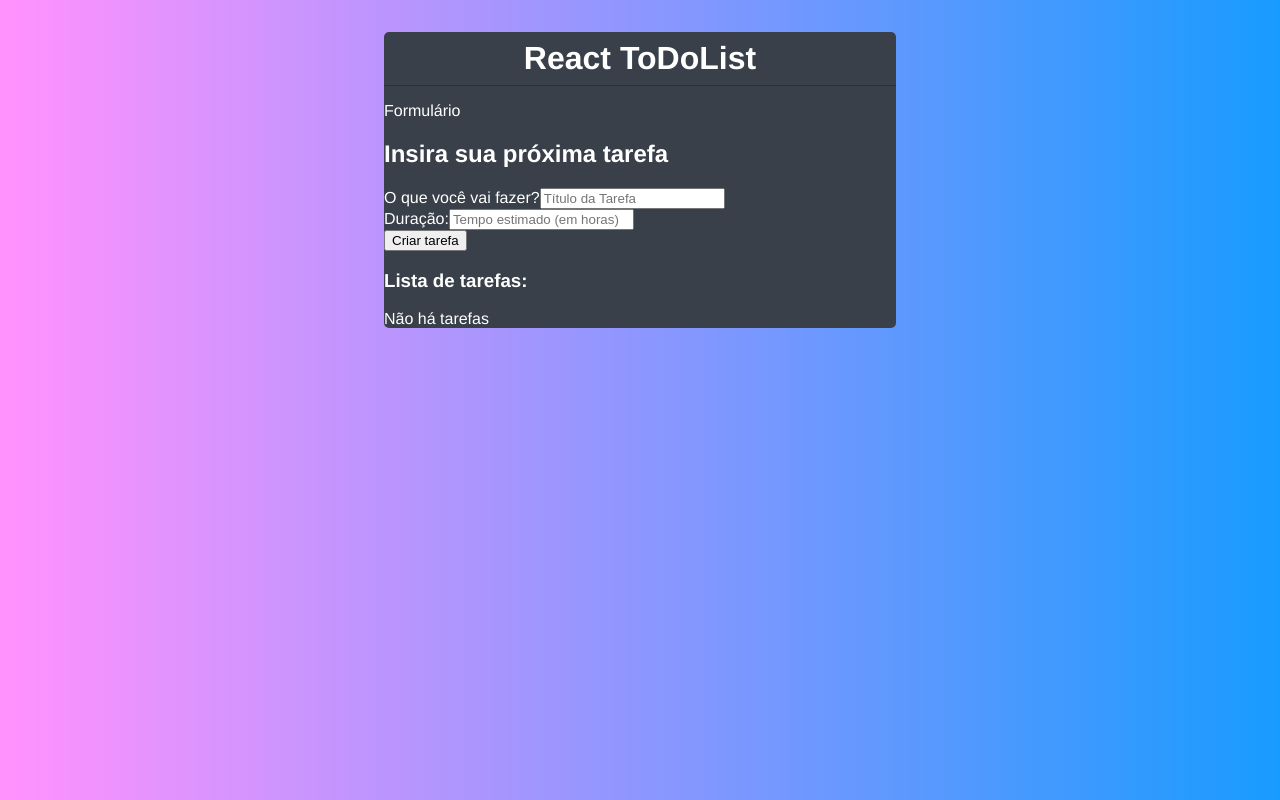
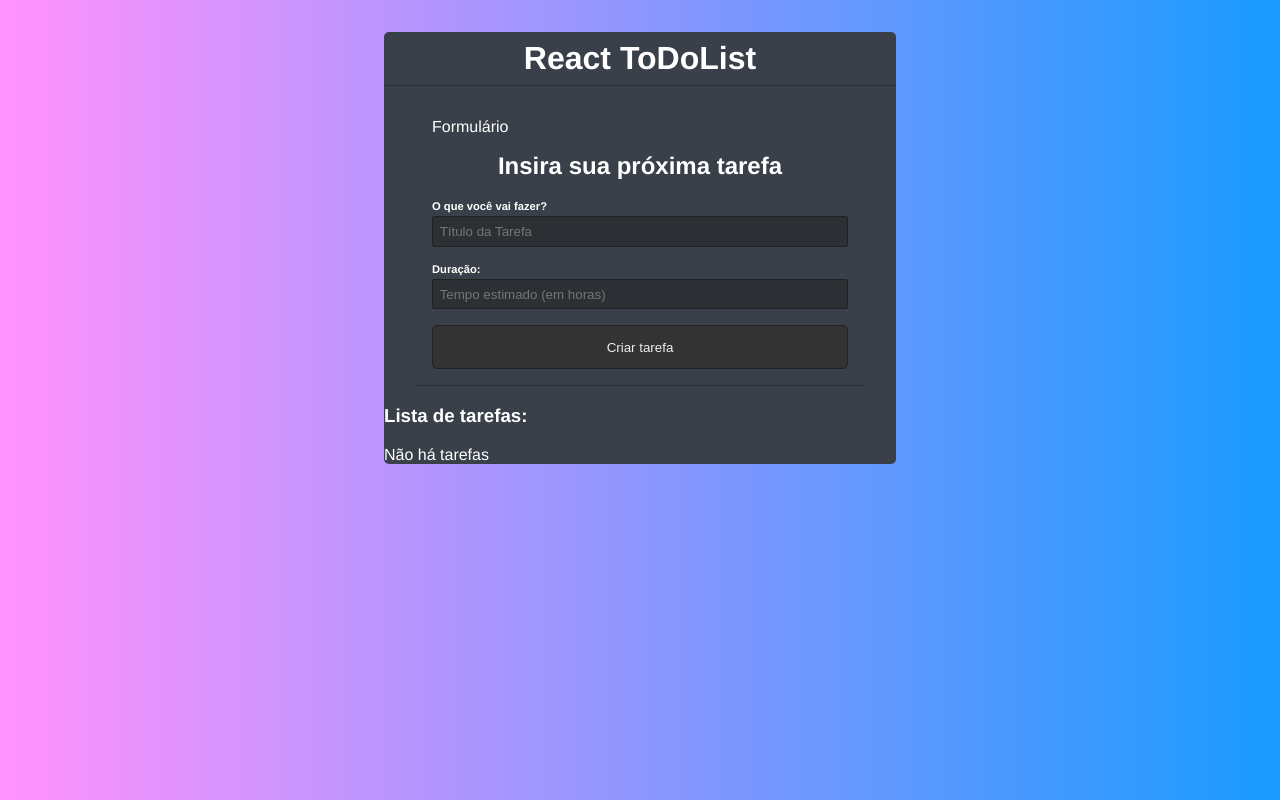
Before and after one commit to YuriCF1/Proj.Study3-React--ToDoList, a React (Create React App) app in the folder todolist/: page / in a window 1280 px wide. Built offline with nearby package versions, Linux system fonts and the light colour scheme.

Commit message:
Setting the CSS of the form

```diff
--- a/todolist/src/App.css
+++ b/todolist/src/App.css
@@ -17,3 +17,52 @@
   margin: 0;
 
 }
+
+.form-todo {
+  padding: 1em;
+  margin: 0 2em;
+  border-bottom: 1px solid #2C3035;
+
+}
+
+.form-todo h2,
+.list-todo h2 {
+  text-align: center;
+  margin-top: 0;
+
+}
+
+.form-control {
+  display: flex;
+  flex-direction: column;
+  margin-bottom: 1em;
+
+}
+
+.form-control label {
+  font-weight: bold;
+  font-size: .7em;
+  margin-bottom: .4em;
+
+}
+
+.form-control input {
+  border: 1px solid #222;
+  border-radius: 2px;
+  background-color: #2C3035;
+  padding: .5em;
+  color: #DFDFDF;
+
+}
+
+input[type="submit"] {
+  background-color: #333;
+  color: #eee;
+  display: block;
+  width: 100%;
+  border: 1px solid #222;
+  border-radius: 5px;
+  padding: 1em;
+  cursor: pointer;
+
+}
--- a/todolist/src/App.js
+++ b/todolist/src/App.js
@@ -13,8 +13,18 @@ function App() {
 
   const handleSubmit = (e) => {
     e.preventDefault();
-    console.log('valor ' + title);
-    setTitle(''); //Limpando o formulário
+
+    const todo = {
+      id: Math.random(),
+      title,
+      time,
+      done: false,
+    };
+
+    console.log(todo); //Envio par a API
+
+    setTitle(""); //Limpando o formulário
+    setTime("");
   };
 
   return (
@@ -32,7 +42,8 @@ function App() {
               type="text"
               name="title"
               placeholder="Título da Tarefa"
-              onChange={(e) => { //Permite a mudança de valor e atribui
+              onChange={(e) => {
+                //Permite a mudança de valor e atribui
                 setTitle(e.target.value);
               }}
               value={title} //Posso modificar o o valor do input pelo 'setTitle', 'controled input'
@@ -45,7 +56,8 @@ function App() {
               type="text"
               name="time"
               placeholder="Tempo estimado (em horas)"
-              onChange={(e) => { //Permite a mudança de valor e atribui
+              onChange={(e) => {
+                //Permite a mudança de valor e atribui
                 setTime(e.target.value);
               }}
               value={time} //Posso modificar o o valor do input pelo 'setTitle', 'controled input'
```
